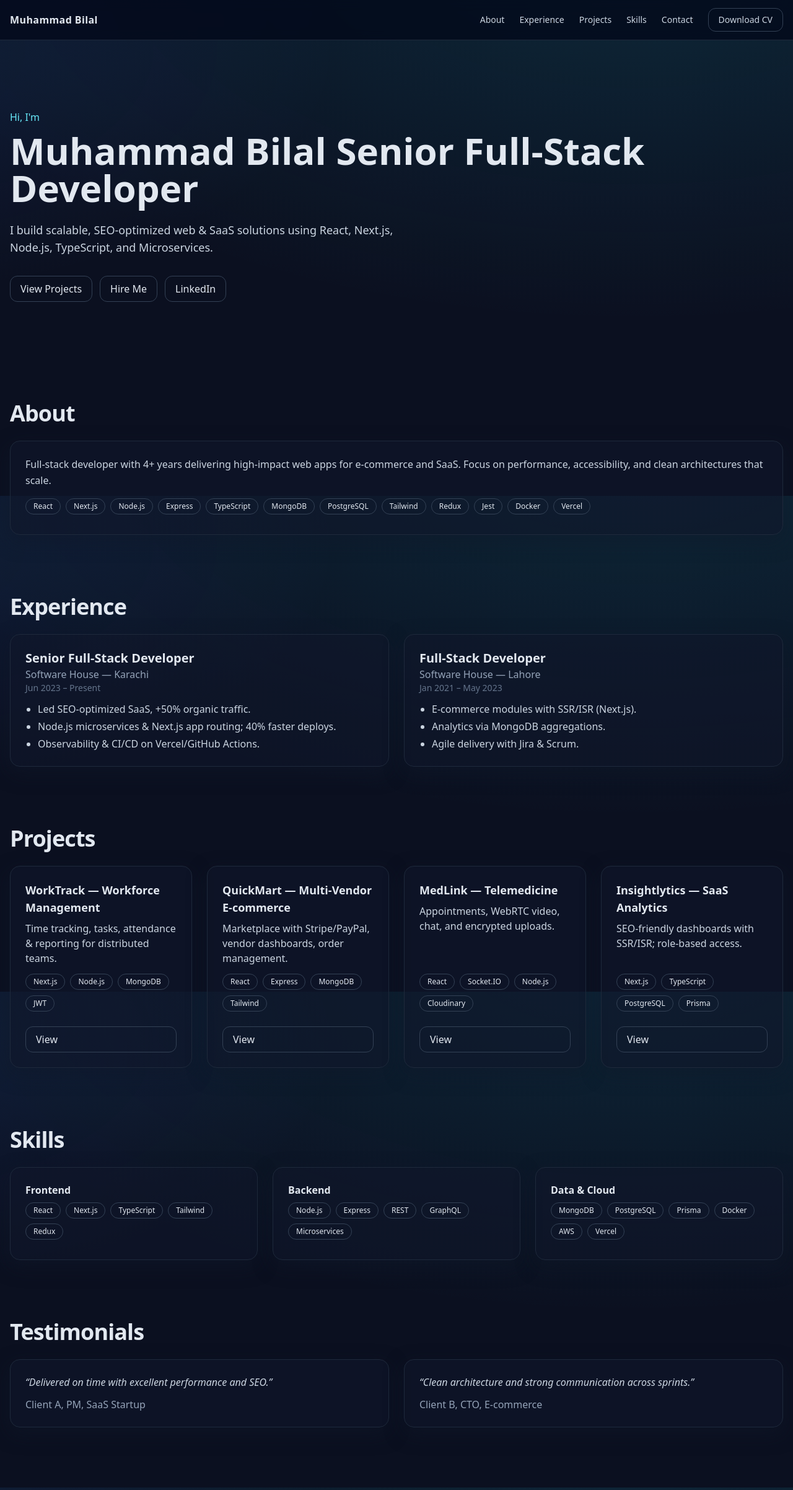
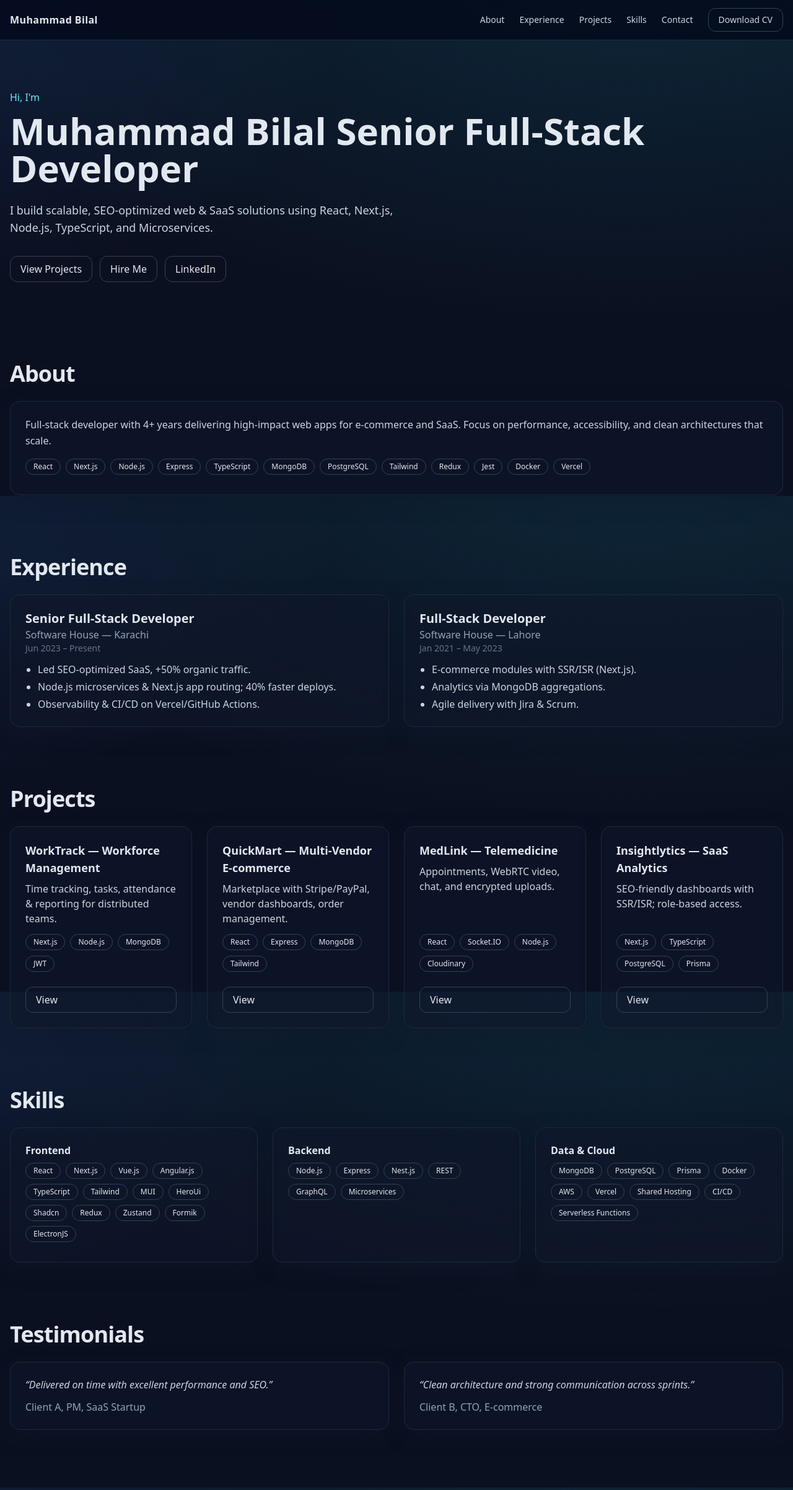
Before and after one commit to bilalnuman/protfolio, a Next.js app: page / in a window 1280 px wide. Shown: the top 2404 px of the page at 62% size. Built offline with nearby package versions, Linux system fonts and the light colour scheme.

Commit message:
updated code

```diff
--- a/components/Footer.js
+++ b/components/Footer.js
@@ -4,9 +4,9 @@ export default function Footer() {
       <div className="container py-8 text-sm text-slate-400 flex flex-col md:flex-row items-center justify-between gap-3">
         <p>© {new Date().getFullYear()} Muhammad Bilal. All rights reserved.</p>
         <div className="flex flex-wrap gap-4">
-          <a className="link" href="https://github.com/yourusername" target="_blank" rel="noreferrer">GitHub</a>
+          <a className="link" href="https://github.com/bilalnuman" target="_blank" rel="noreferrer">GitHub</a>
           <a className="link" href="https://www.linkedin.com/in/muhammad-bilal-eng/" target="_blank" rel="noreferrer">LinkedIn</a>
-          <a className="link" href="mailto:you@example.com">Email</a>
+          <a className="link" href="mailto:bilal.kalri@gmail.com">Email</a>
         </div>
       </div>
     </footer>
--- a/components/Hero.js
+++ b/components/Hero.js
@@ -2,7 +2,7 @@ import { motion } from "framer-motion";
 
 export default function Hero() {
   return (
-    <section className="container py-20 md:py-28">
+    <section className="container py-20">
       <motion.p className="text-cyan-300 mb-3" initial={{opacity:0,y:-6}} animate={{opacity:1,y:0}}>Hi, I'm</motion.p>
       <motion.h1 className="text-4xl md:text-6xl font-extrabold leading-tight" initial={{opacity:0,y:8}} animate={{opacity:1,y:0}}>
         Muhammad Bilal Senior Full‑Stack Developer
@@ -12,7 +12,7 @@ export default function Hero() {
       </motion.p>
       <motion.div className="mt-8 flex flex-wrap gap-3" initial={{opacity:0,y:8}} animate={{opacity:1,y:0}}>
         <a className="btn" href="#projects">View Projects</a>
-        <a className="btn" href="mailto:you@example.com">Hire Me</a>
+        <a className="btn" href="mailto:bilal.kalri@gmail.com">Hire Me</a>
         <a className="btn" href="https://www.linkedin.com/in/muhammad-bilal-eng/" target="_blank" rel="noreferrer">LinkedIn</a>
       </motion.div>
     </section>
--- a/components/Skills.js
+++ b/components/Skills.js
@@ -1,8 +1,8 @@
 export default function Skills() {
   const groups = [
-    { title: "Frontend", items: ["React","Next.js","TypeScript","Tailwind","Redux"] },
-    { title: "Backend", items: ["Node.js","Express","REST","GraphQL","Microservices"] },
-    { title: "Data & Cloud", items: ["MongoDB","PostgreSQL","Prisma","Docker","AWS","Vercel"] }
+    { title: "Frontend", items: ["React","Next.js","Vue.js","Angular.js","TypeScript","Tailwind","MUI","HeroUi","Shadcn","Redux","Zustand","Formik","ElectronJS"] },
+    { title: "Backend", items: ["Node.js","Express","Nest.js","REST","GraphQL","Microservices"] },
+    { title: "Data & Cloud", items: ["MongoDB","PostgreSQL","Prisma","Docker","AWS","Vercel","Shared Hosting","CI/CD","Serverless Functions"] }
   ];
   return (
     <section id="skills" className="container py-12">
```
